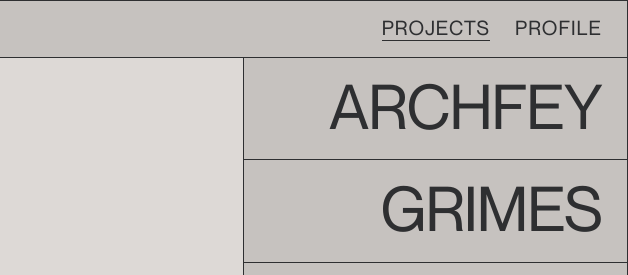
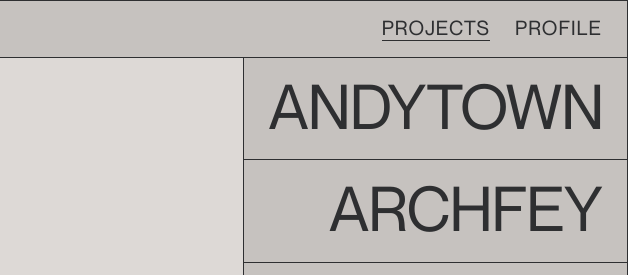
Before and after one commit to josedmurillo/josedmurillo.github.io, a plain HTML site: page index.html in a window 1280 px wide. Shown: the top 275 px of the page, 652-1280 px from the left. Drawn offline with nearby package versions, Linux system fonts and the light colour scheme.

Commit message:
Add files via upload
Added Andytown project link to homepage

```diff
--- a/index.html
+++ b/index.html
@@ -27,6 +27,7 @@
                 </div>
                 <nav id="project-nav">
                     <ul class="projects">
+                        <li><a href="./andytown">ANDYTOWN</a></li>
                         <li><a href="./archfey">ARCHFEY</a></li>
                         <li><a href="./grimes">GRIMES</a></li>
                         <li><a href="./kuker">KUKER</a></li>
```
